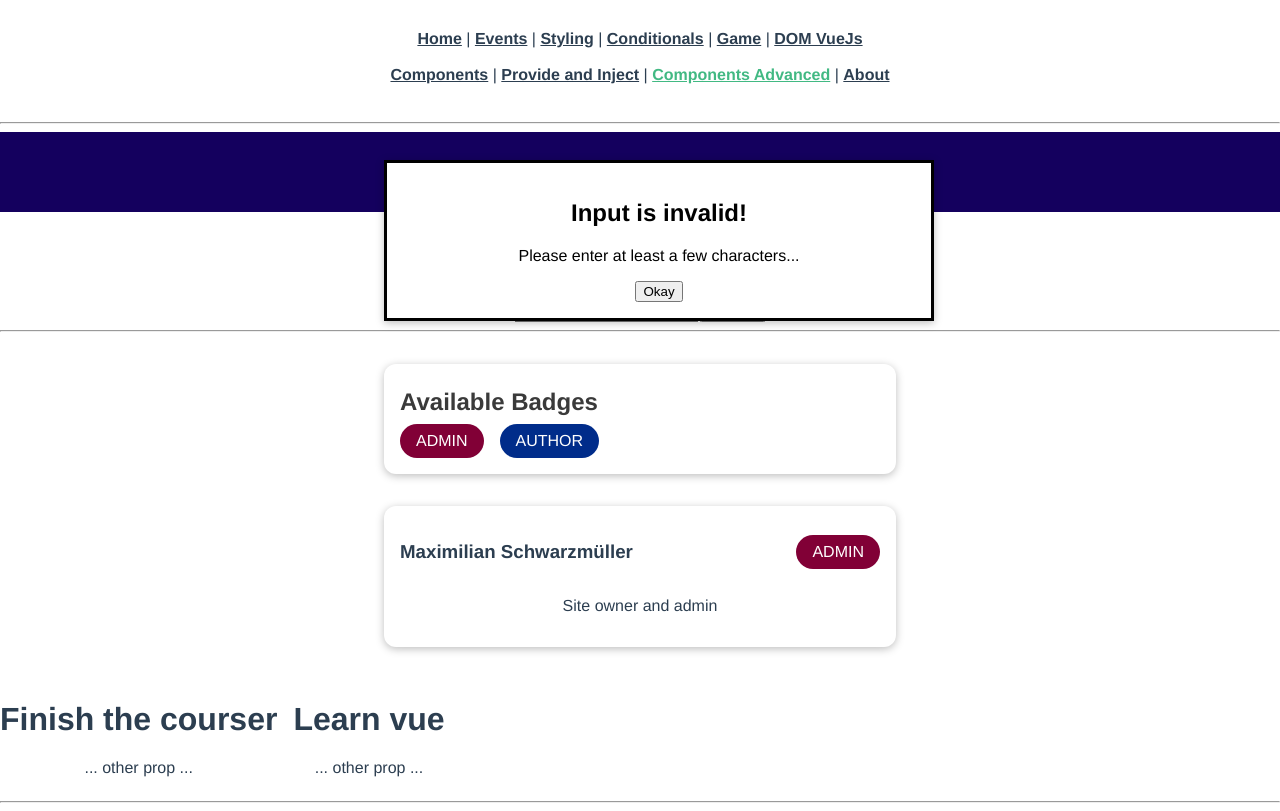
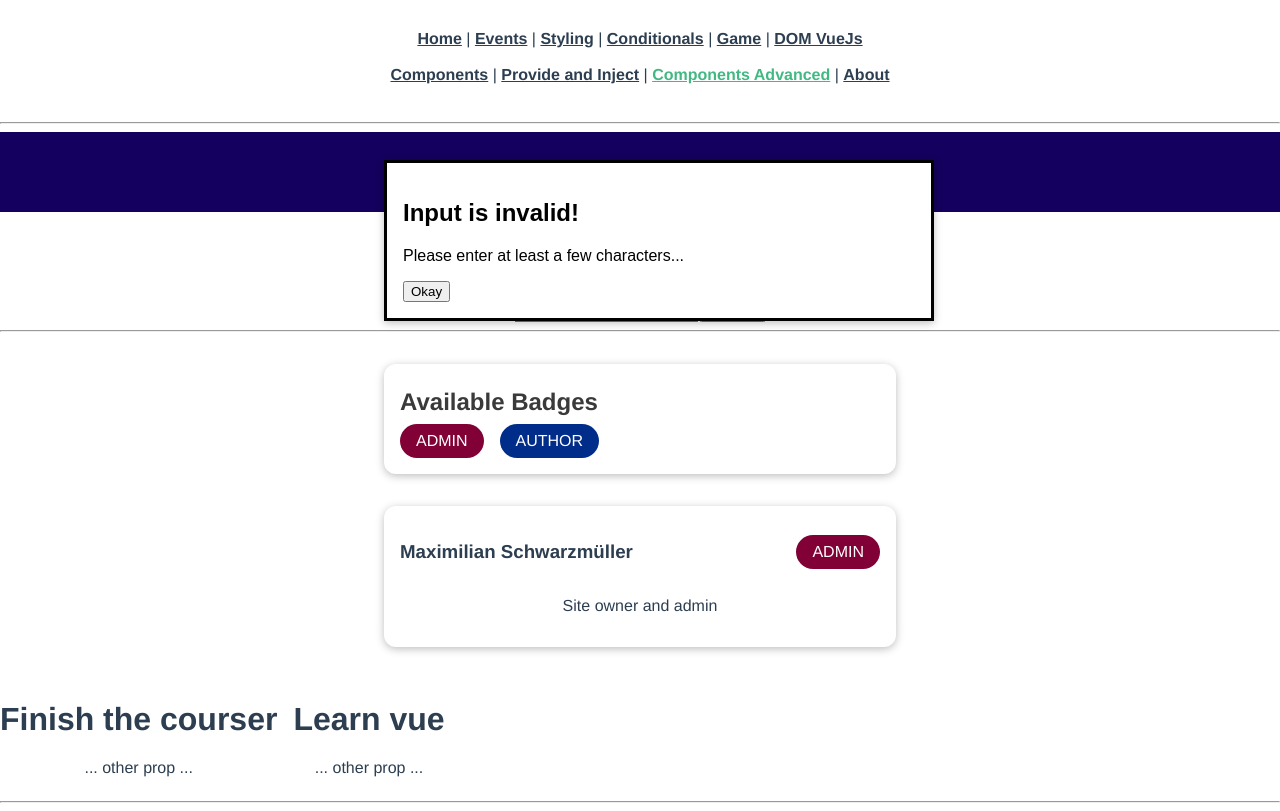
Before and after one commit to dtarqui/vue3-basics, a Vue app: page /comp-adv in a window 1280 px wide. Both pictures are taken after a click on the button "Set Goal". Built offline with nearby package versions, Linux system fonts and the light colour scheme.

Commit message:
teleport elements

```diff
--- a/src/components/problem-two/ManageGoals.vue
+++ b/src/components/problem-two/ManageGoals.vue
@@ -3,11 +3,13 @@
     <h2>Manage Goals</h2>
     <input type="text" ref="goal" />
     <button @click="setGoal">Set Goal</button>
-    <error-alert v-if="inputIsInvalid">
-      <h2>Input is invalid!</h2>
-      <p>Please enter at least a few characters...</p>
-      <button @click="inputIsInvalid = false">Okay</button>
-    </error-alert>
+    <teleport to="body">
+      <error-alert v-if="inputIsInvalid">
+        <h2>Input is invalid!</h2>
+        <p>Please enter at least a few characters...</p>
+        <button @click="inputIsInvalid = false">Okay</button>
+      </error-alert>
+    </teleport>
   </div>
 </template>
 
```
